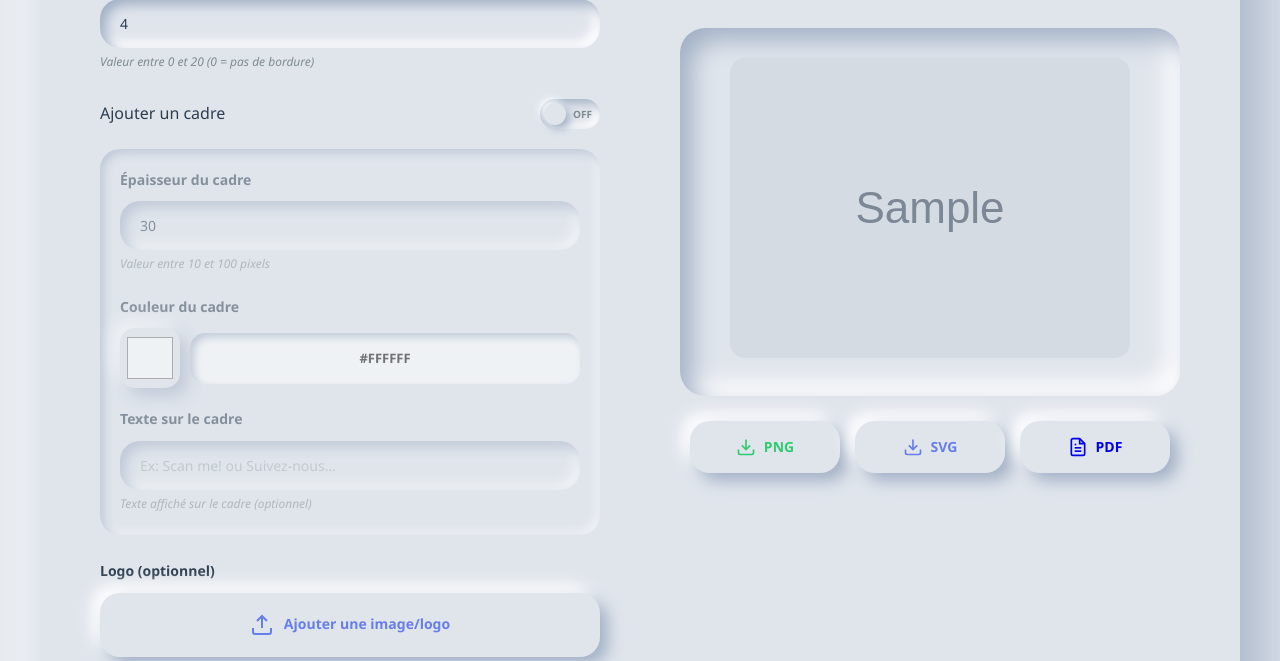
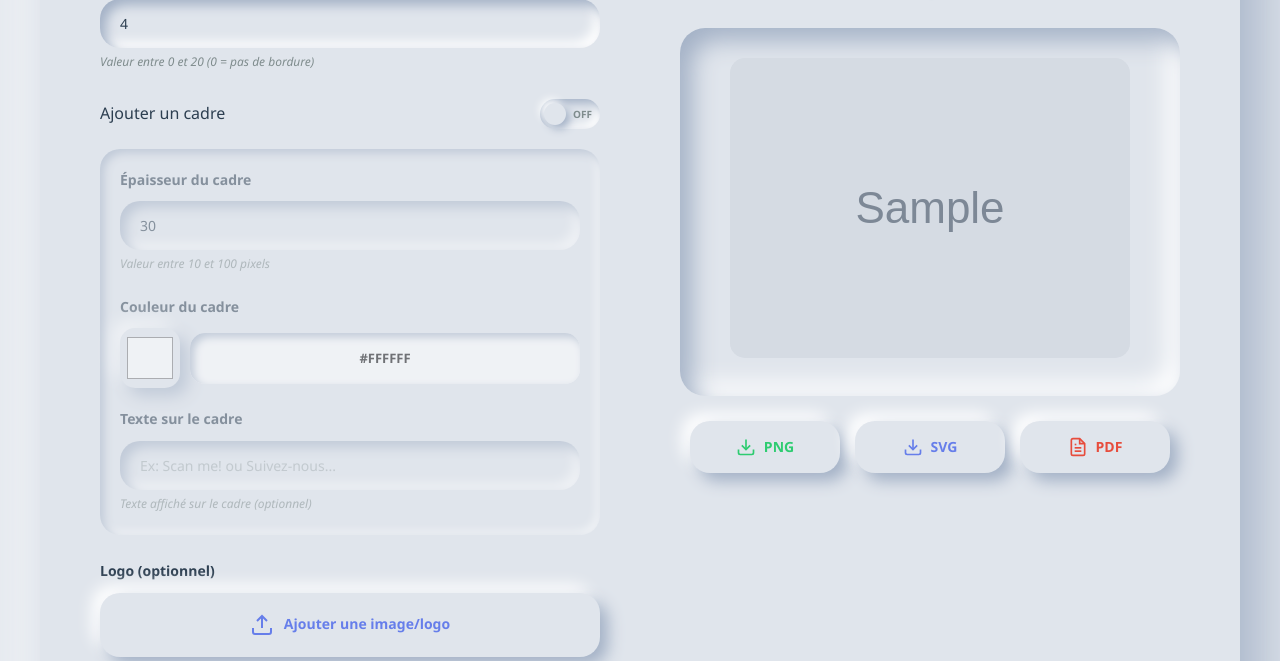
Before and after one commit to ten-tech/QRCode-generator, a Django app: template templates/qr_code/generator.html in a window 1280 px wide. Shown: the part 1049-1710 px from the top of the page. Run offline with Django 5.2, Linux system fonts and the light colour scheme; tables that the repository leaves empty hold one stand-in row (values such as "Sample post"); the template is opened without the code that fills it: values that come from a table or form of the project are taken from there, most other values are stand-ins (such as "Sample title", 1, 10 or a date in 2020); grey boxes marked "Sample" are stand-in pictures; some libraries are stand-ins or nearby versions.

Commit message:
Ajout styles CSS bouton PDF

```diff
--- a/static/css/style.css
+++ b/static/css/style.css
@@ -511,6 +511,10 @@ input[type="checkbox"].neumorphic-checkbox:checked + .toggle-slider:after {
     color: var(--accent);
 }
 
+.download-btn-pdf {
+    color: #e74c3c;
+}
+
 .download-btn:hover {
     box-shadow:
         10px 10px 20px var(--shadow-dark),
@@ -524,6 +528,10 @@ input[type="checkbox"].neumorphic-checkbox:checked + .toggle-slider:after {
 
 .download-btn-svg:hover {
     color: var(--accent-hover);
+}
+
+.download-btn-pdf:hover {
+    color: #c0392b;
 }
 
 .download-btn:active {
```
